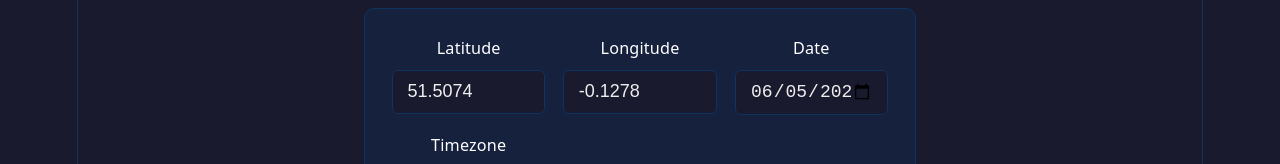
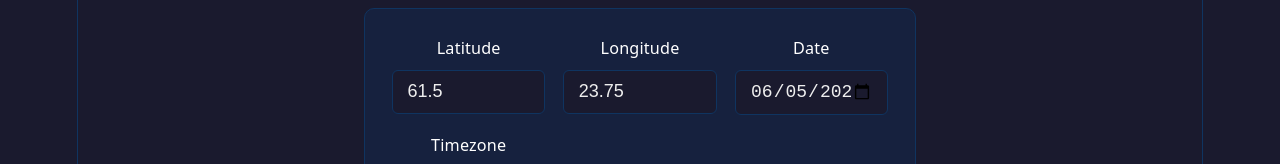
Before and after one commit to mikkomehtonen/sunapp, a React (Vite) app in the folder frontend/: page / in a window 1280 px wide. Shown: the part 209-373 px from the top of the page. Built offline with nearby package versions, Linux system fonts and the light colour scheme.

Commit message:
feat: update default location to Tampere, Finland

```diff
--- a/frontend/src/App.tsx
+++ b/frontend/src/App.tsx
@@ -9,8 +9,8 @@ interface SunResult {
 }
 
 function App() {
-  const [lat, setLat] = useState('51.5074')
-  const [lon, setLon] = useState('-0.1278')
+  const [lat, setLat] = useState('61.5')
+  const [lon, setLon] = useState('23.75')
   const [date, setDate] = useState(() => {
     const today = new Date()
     return today.toISOString().split('T')[0]
@@ -87,7 +87,7 @@ function App() {
                 step="any"
                 value={lat}
                 onChange={(e) => setLat(e.target.value)}
-                placeholder="e.g. 51.5074"
+                placeholder="e.g. 61.5"
                 required
               />
             </div>
@@ -100,7 +100,7 @@ function App() {
                 step="any"
                 value={lon}
                 onChange={(e) => setLon(e.target.value)}
-                placeholder="e.g. -0.1278"
+                placeholder="e.g. 23.75"
                 required
               />
             </div>
```
